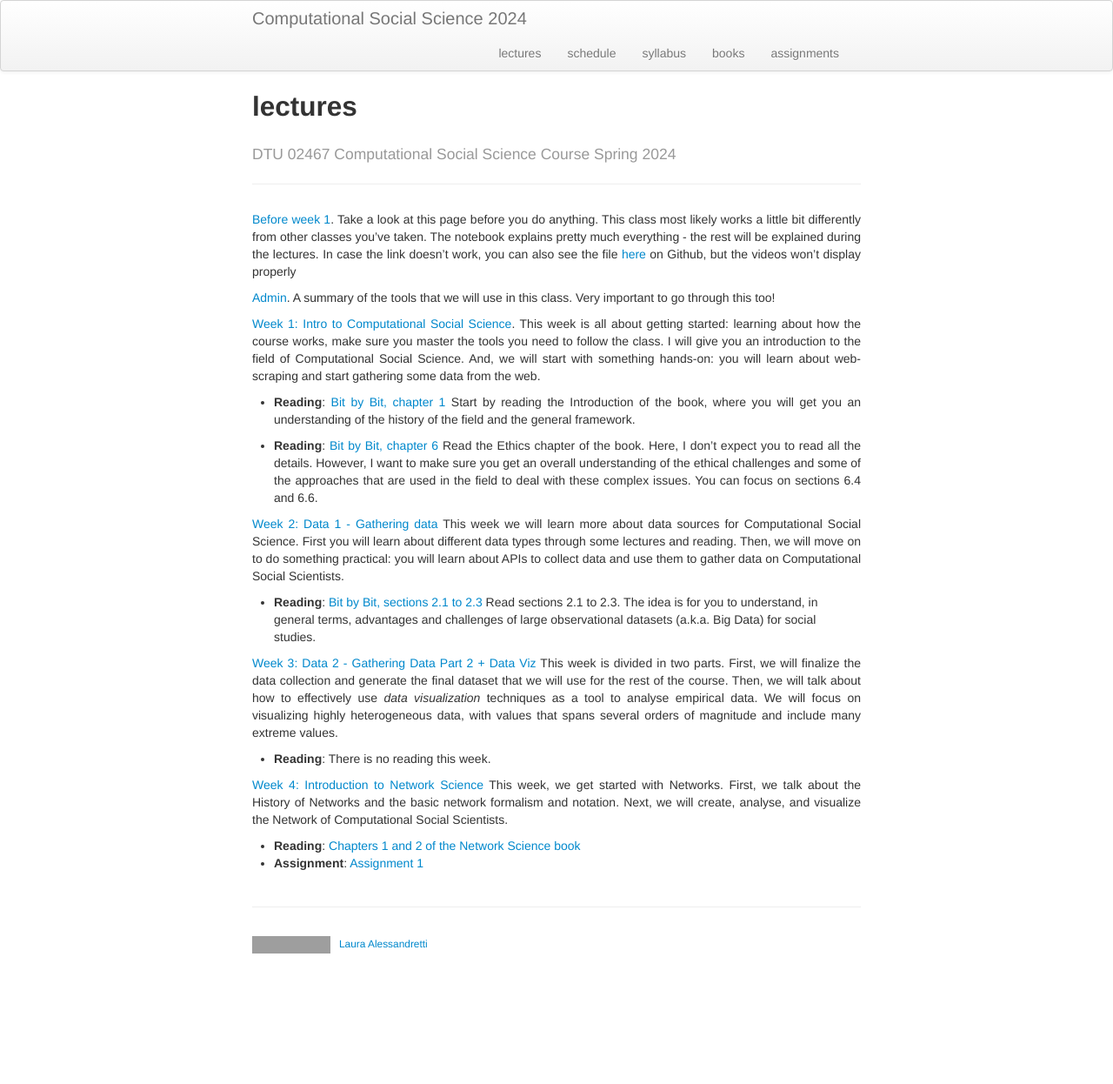
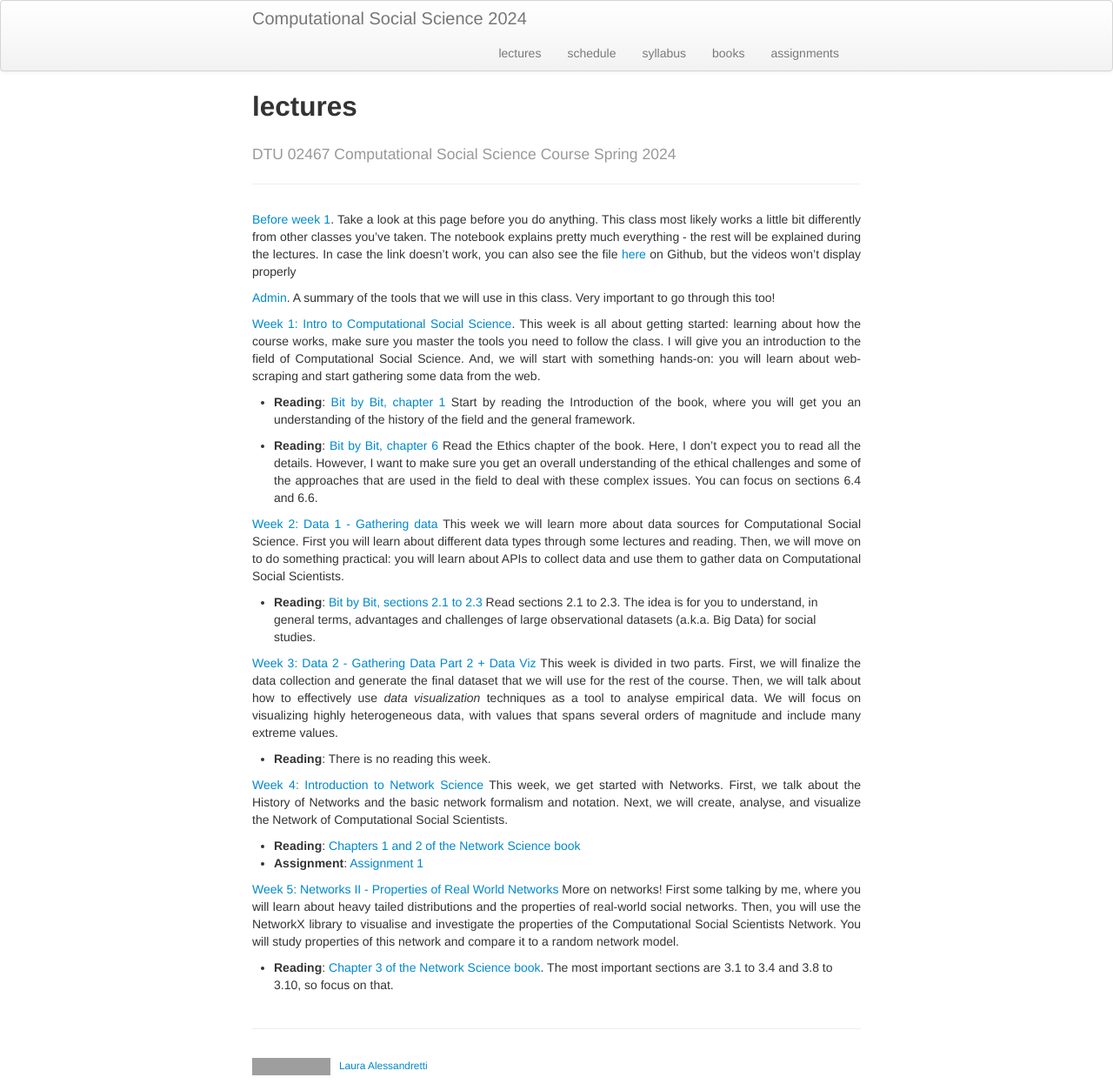
Before and after one commit to Simo067m/comsocsci2024, a Jekyll site: the page built from docs/lectures.md, in a window 1280 px wide. Shown: the whole page at 87% size. Built offline with Jekyll 4.4.1, drawn with Linux system fonts in a browser that asks for light colours; before the commit the page ends 1106 px from its top, so only the background shows below that; grey boxes are pictures that could not be loaded.

Commit message:
small changes

```diff
--- a/docs/lectures.md
+++ b/docs/lectures.md
@@ -30,3 +30,7 @@ description: A course led by Laura Alessandretti on Computational Social Science
 [Week 4: Introduction to Network Science](https://nbviewer.org/github/lalessan/comsocsci2024/blob/main/lectures/Week4.ipynb?flash_cache=True) This week, we get started with Networks. First, we talk about the History of Networks and the basic network formalism and notation. Next, we will create, analyse, and visualize the Network of Computational Social Scientists.
  * __Reading__: [Chapters 1 and 2 of the Network Science book](http://networksciencebook.com/chapter/1)
  * __Assignment__: [Assignment 1](https://nbviewer.org/github/lalessan/comsocsci2024/blob/main/assignments/Assignment1.ipynb)
+
+[Week 5: Networks II - Properties of Real World Networks](https://nbviewer.org/github/lalessan/comsocsci2024/blob/main/lectures/Week5.ipynb?flash_cache=True)  More on networks! First some talking by me, where you will learn about heavy tailed distributions and the properties of real-world social networks. Then, you will use the NetworkX library to visualise and investigate the properties of the Computational Social Scientists Network. You will study properties of this network and compare it to a random network model.
+
+ * __Reading__: [Chapter 3 of the Network Science book](http://networksciencebook.com/chapter/3).  The most important sections are 3.1 to 3.4 and 3.8 to 3.10, so focus on that.
```
